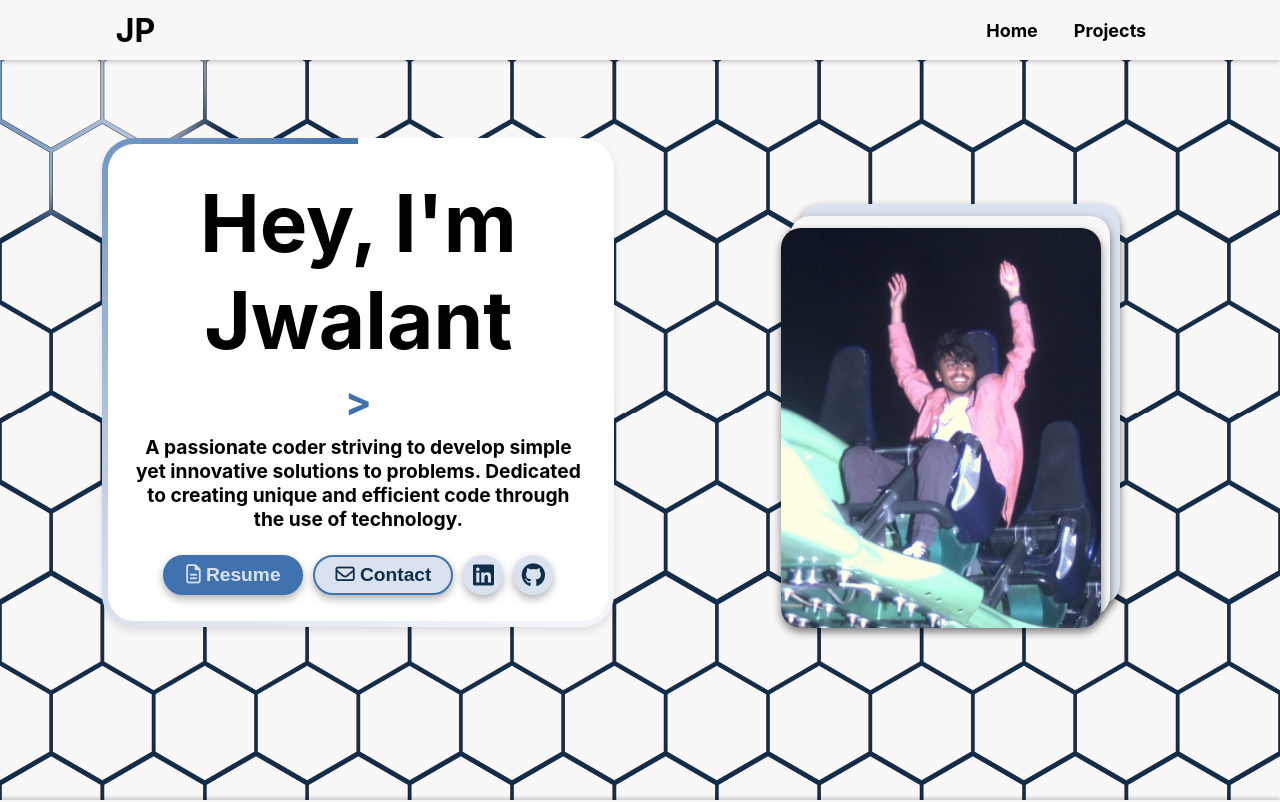
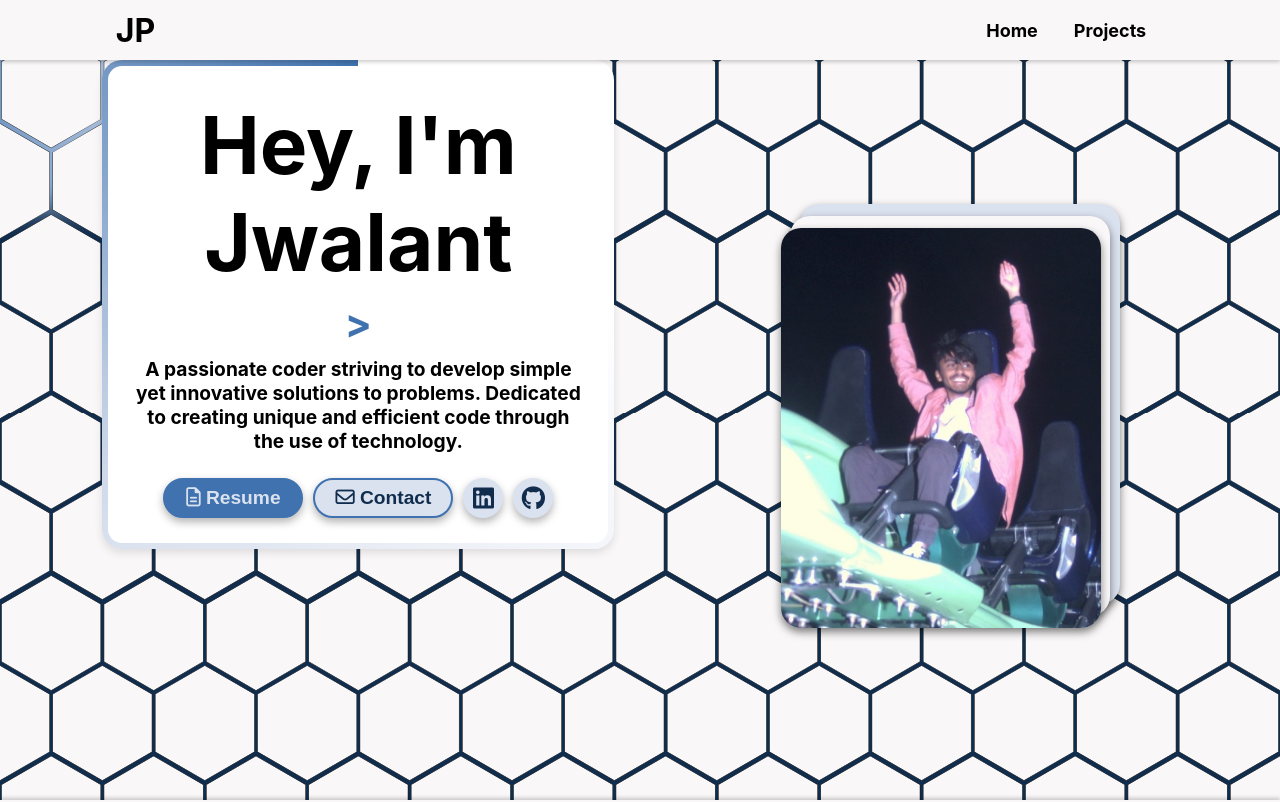
Before and after one commit to Jawlt/portfolio-website, a React (Create React App) app: page / in a window 1280 px wide. Shown: the top 802 px of the page. Built offline with nearby package versions, Linux system fonts and the light colour scheme; no server answers.

Commit message:
fixed moving description due to picture cycling issue

```diff
--- a/src/components/Home.css
+++ b/src/components/Home.css
@@ -21,6 +21,8 @@
 }
 
 .description {
+    position: absolute;
+    margin-top: 14%;
     grid-column: 1 / 2;
     grid-row: 1 / 2;
     background: #F9F7F7;
@@ -29,12 +31,14 @@
     box-shadow: 0 4px 8px rgba(0, 0, 0, 0.11);
     max-width: 80%;
     min-width: 320px;
+    min-height: 300px;
     width: 100%;
     padding: 4%;
     display: flex;
     flex-direction: column;
     justify-content: center;
     align-items: center;
+    overflow: hidden;
 
     --border-angle: 0turn;
     --main-bg: conic-gradient(
@@ -46,7 +50,6 @@
     );
 
     border: solid 6px transparent;
-    border-radius: 2em;
     --gradient-border: conic-gradient(from var(--border-angle), transparent 25%, #DBE2EF, #3F72AF 100%, transparent);
 
     background:
@@ -129,7 +132,6 @@
     );
 
     border: solid 3px transparent;
-    border-radius: 2em;
     --gradient-border: conic-gradient(from var(--border-angle), transparent 25%, #DBE2EF, #3F72AF 100%, transparent);
 
     background:
```
